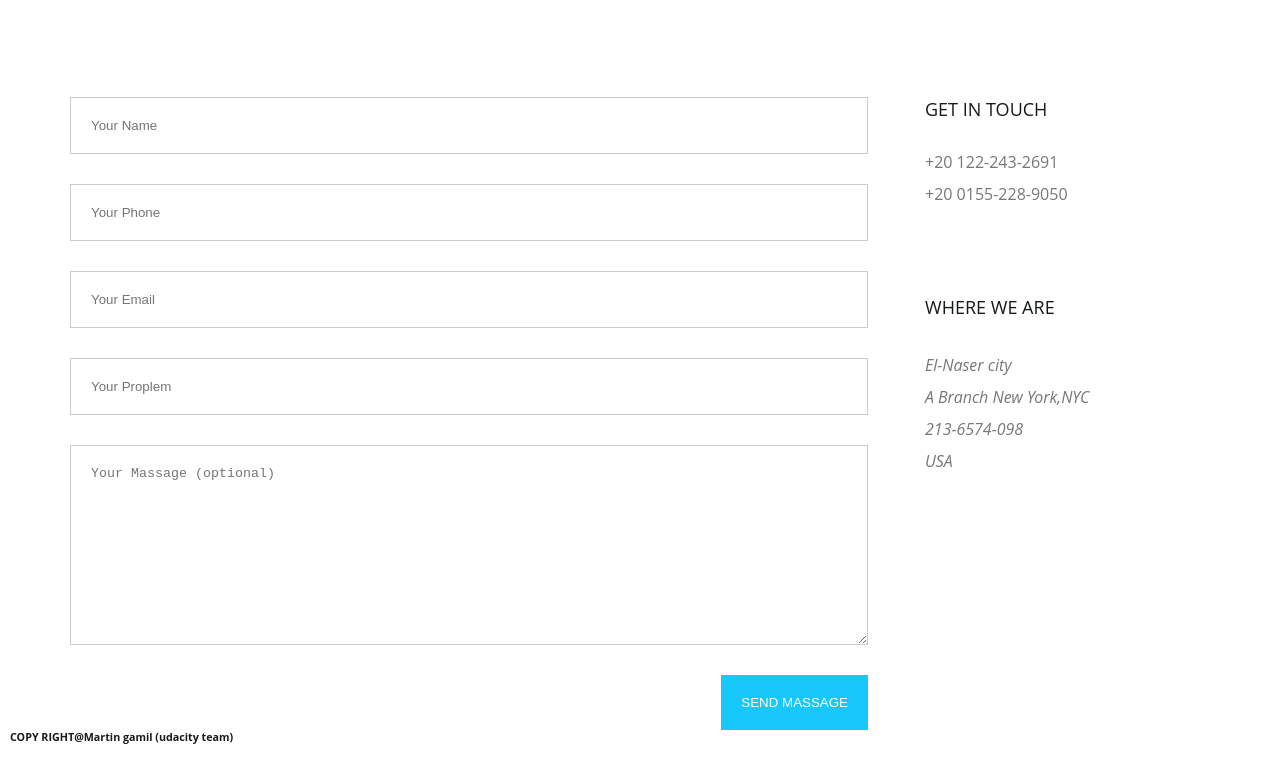
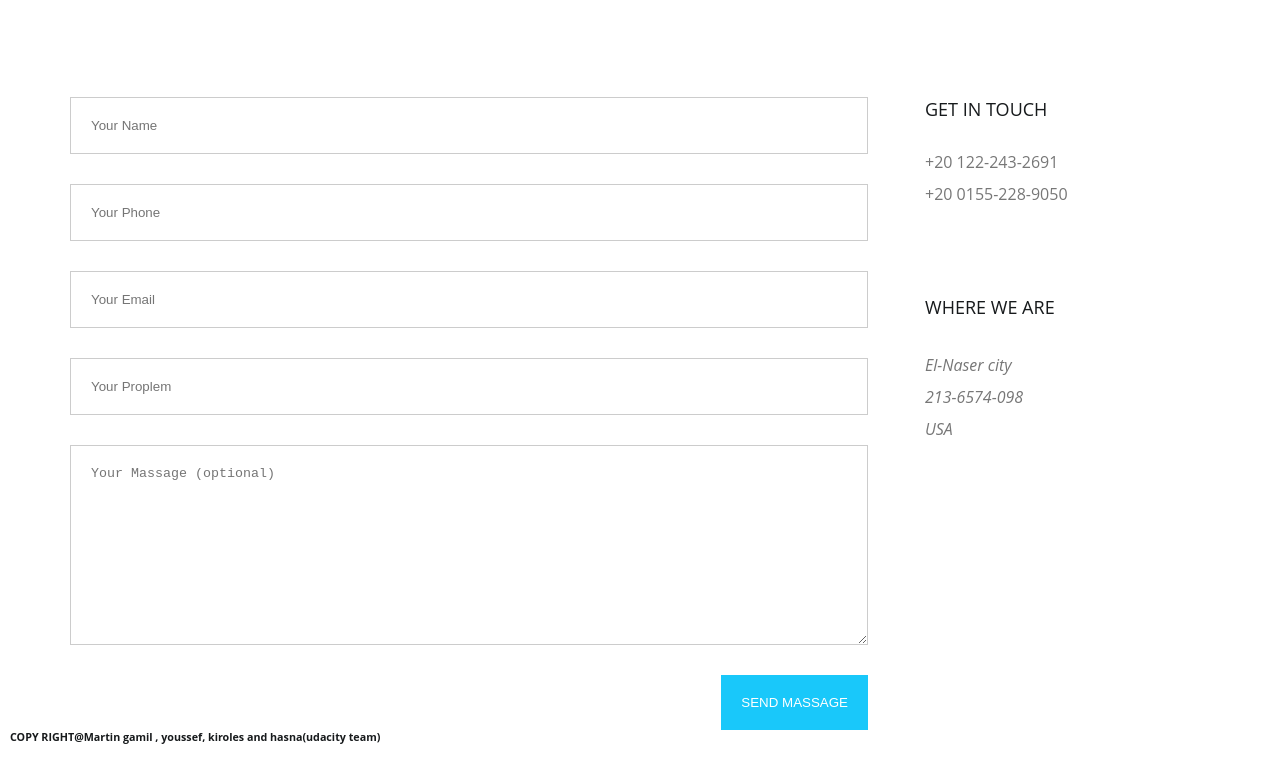
Before and after one commit to maro2024/udacity, a plain HTML site: page index.html in a window 1280 px wide. Shown: the part 345-1119 px from the top of the page. Drawn offline with Linux system fonts and the light colour scheme.

Commit message:
Update index.html

```diff
--- a/index.html
+++ b/index.html
@@ -50,12 +50,12 @@
                     <span class="phone">+20 0155-228-9050</span>
                     <h4>Where We Are</h4>
                     <address>
-                        El-Naser city <br> A Branch New York,NYC<br>213-6574-098<br>USA
+                        El-Naser city <br>213-6574-098<br>USA
                     </address>
                 </div>
             </div>
         </div>
-        <h6>COPY RIGHT@Martin gamil (udacity team)</h6>
+        <h6>COPY RIGHT@Martin gamil , youssef, kiroles and hasna(udacity team)</h6>
     </div>
 
 
```
